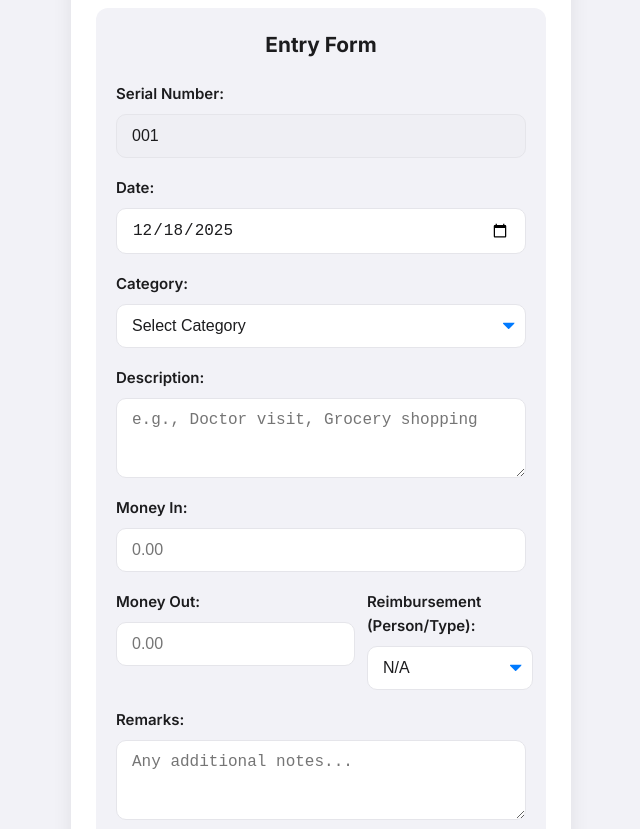
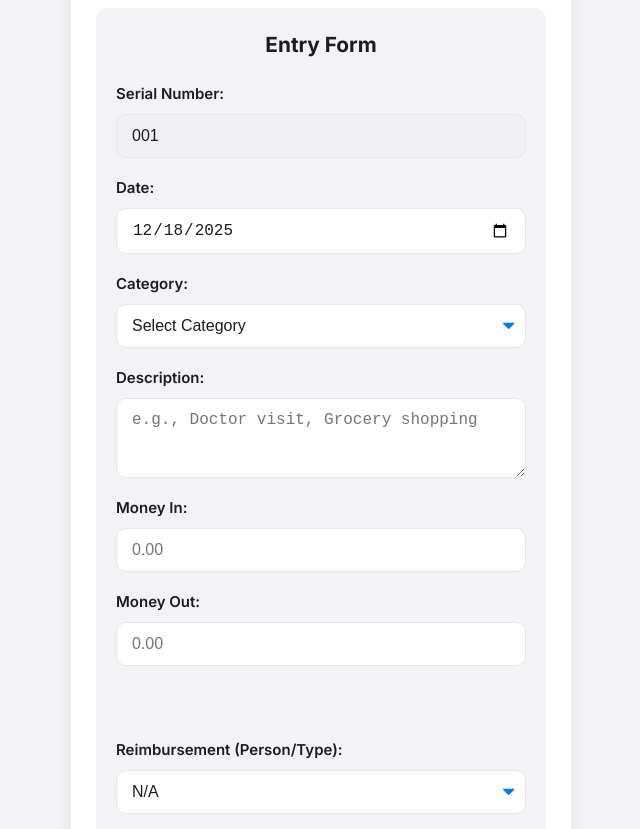
Before and after one commit to uncle9-bot/mai-po-cashbook, a plain HTML site: page index.html in a window 1280 px wide. Shown: the part 120-949 px from the top of the page, without its empty margins (319-959 px from the left). Drawn offline with Linux system fonts and the light colour scheme.

Commit message:
Update index.html

```diff
--- a/index.html
+++ b/index.html
@@ -85,7 +85,7 @@
 
 /* Money Out fixed width */
 .money-out-col{
-  flex:0 0 30px;
+  flex:0 0 130px;
   display:flex;
   flex-direction:column;
 }
@@ -346,16 +346,18 @@
                autocomplete="off" autocapitalize="off"
                oninput="handleMoneyTyping('in')" onblur="normalizeMoneyOnBlur('in')">
       </div>
-
-<div class="form-row form-row-horizontal">
+<!-- Money Out: fixed 130px -->
+<div class="form-row">
   <div class="form-col money-out-col">
     <label for="moneyOut">Money Out:</label>
     <input type="text" id="moneyOut" name="moneyOut" inputmode="decimal" placeholder="0.00"
            autocomplete="off" autocapitalize="off"
            oninput="handleMoneyTyping('out')" onblur="normalizeMoneyOnBlur('out')">
   </div>
+</div>
 
-  <div class="form-col reimbursement-col">
+<!-- Reimbursement: full width, next row -->
+<div class="form-row">
   <label for="reimbursement">Reimbursement (Person/Type):</label>
   <select id="reimbursement" name="reimbursement">
     <option value="">N/A</option>
@@ -369,7 +371,6 @@
     <option value="Matthew">👤 Matthew</option>
     <option value="Time Deposit">⏳ Time Deposit</option>
   </select>
-  </div>
 </div>
 
       <div class="form-row">
```
Lines whose indentation alone changed are shown as unchanged.
